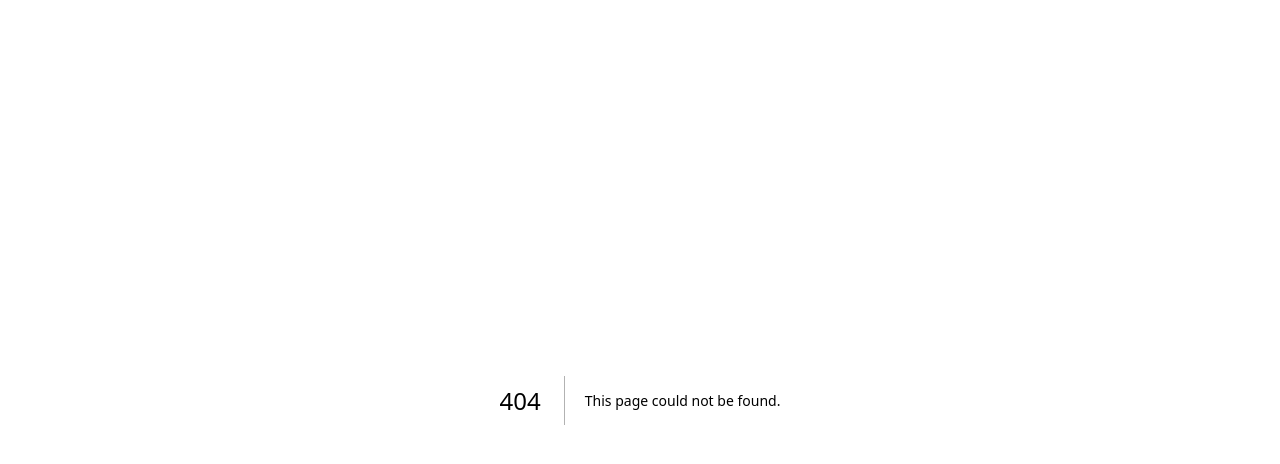
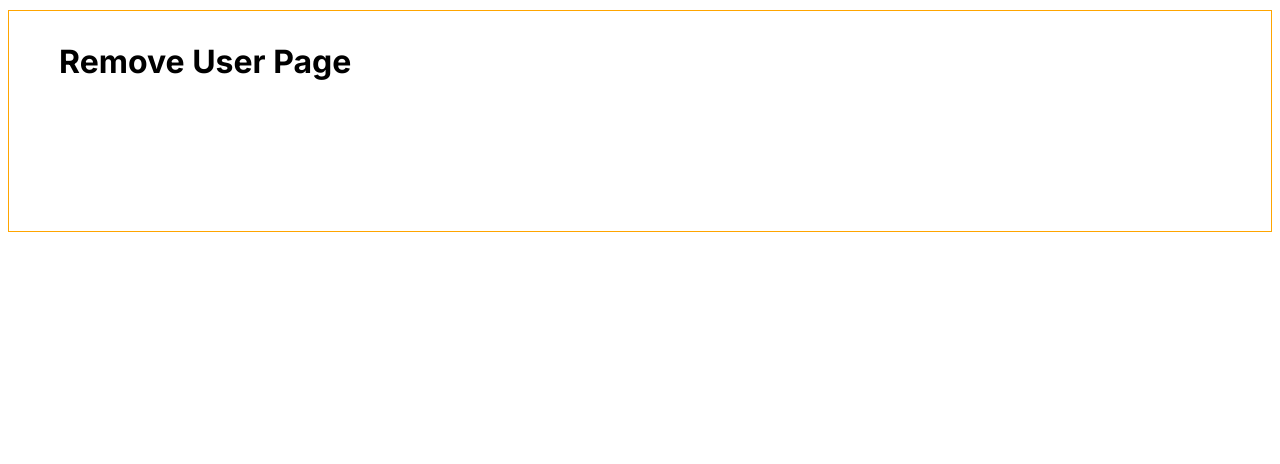
Before and after one commit to anil-sidhu/next-rtk, a Next.js app: page /removeuser in a window 1280 px wide. Before the commit this address had no page. Shown: the top 464 px of the page. Built offline with nearby package versions, Linux system fonts and the light colour scheme.

Commit message:
page redux data

```diff
--- a/src/app/components/AddUsers.js
+++ b/src/app/components/AddUsers.js
@@ -2,6 +2,7 @@
 import { useState } from "react"
 import { addUser } from "../redux/slice";
 import { useDispatch } from "react-redux";
+import Link from "next/link";
 
 export default function AddUsers(){
     const [name,setName]=useState("");
@@ -16,5 +17,6 @@ export default function AddUsers(){
          onChange={(e)=>setName(e.target.value)}
           placeholder="Add New User" />
         <button onClick={userDispatch} className="add-user-btn">Add User</button>
+        <Link href="/removeuser" >Remove User</Link>
     </div>)
 }
--- /dev/null
+++ b/src/app/removeuser/page.js
@@ -0,0 +1,22 @@
+"use client"
+import { useDispatch, useSelector } from "react-redux"
+import { removeUser } from "../redux/slice";
+
+export default function Page() {
+    const userData = useSelector((data) => data.users);
+    const dispatch = useDispatch();
+    console.log(userData);
+    return (
+        <div className="display-user">
+            <h1>Remove User Page</h1>
+            {
+                userData.map((item) => (
+                    <div className="user-item">
+                        <span>{item.name}</span>
+                        <button onClick={() => dispatch(removeUser(item.id))}>Remove User</button>
+                    </div>
+                ))
+            }
+        </div>
+    )
+}
```
